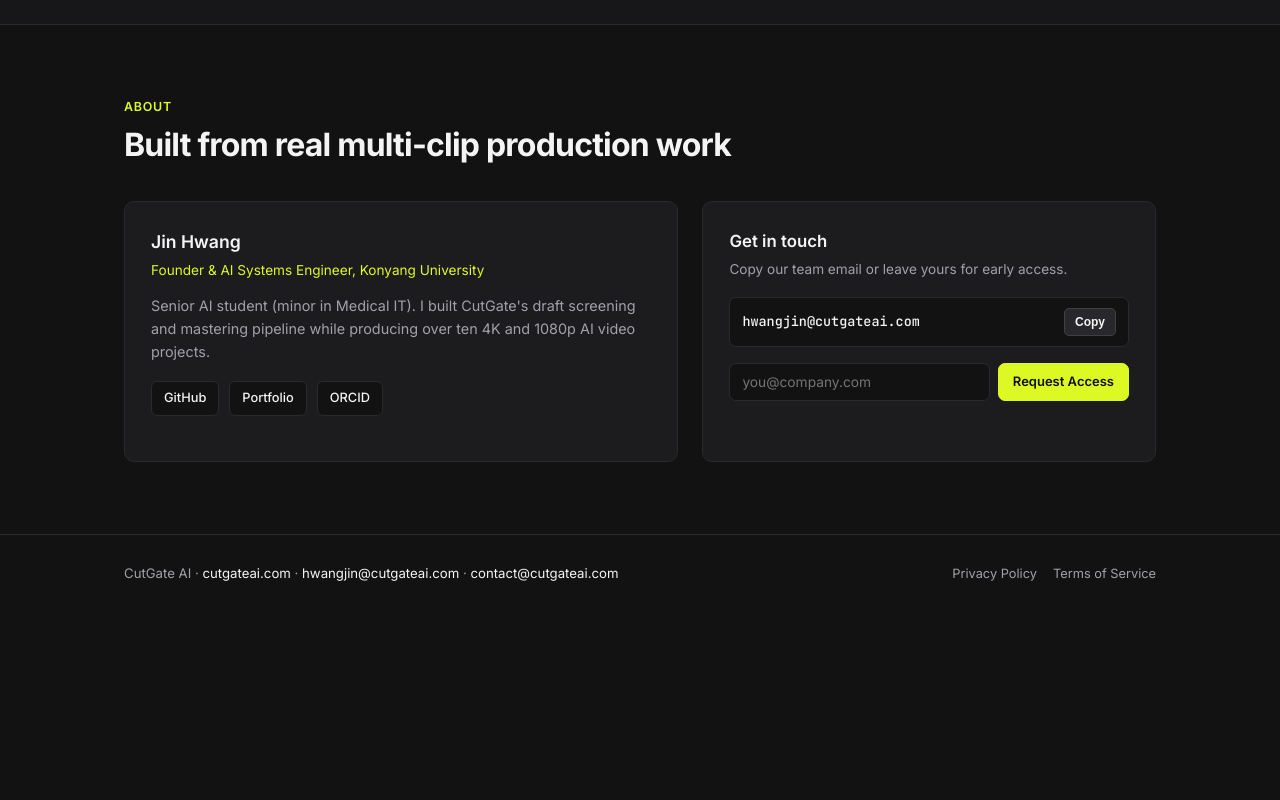
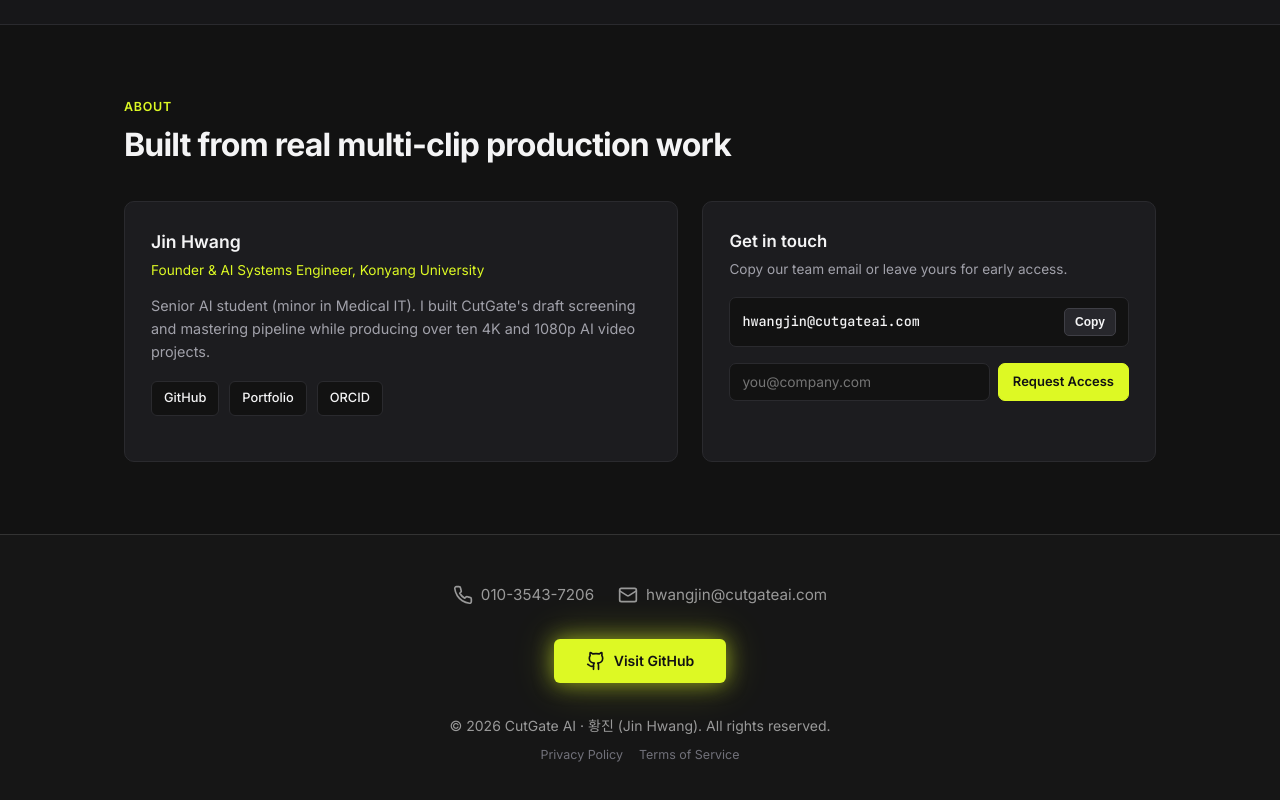
Before and after one commit to pomigod/scenespec-ai, a plain HTML site: page index.html in a window 1280 px wide. Shown: the part 2613-3413 px from the top of the page. Before the commit the page ends 3225 px from the top, so only its background shows below. Drawn offline with Linux system fonts and the light colour scheme; a web font is replaced by a local one.

Commit message:
Transplant neon-volt-bytes portfolio footer design into CutGate AI

```diff
--- a/index.html
+++ b/index.html
@@ -329,10 +329,25 @@
   </main>
 
   <footer class="site-footer">
-    <div class="container footer-inner">
-      <div class="footer-left">
-        CutGate AI · <a href="https://cutgateai.com">cutgateai.com</a> · <a href="mailto:hwangjin@cutgateai.com">hwangjin@cutgateai.com</a> · <a href="mailto:contact@cutgateai.com">contact@cutgateai.com</a>
+    <div class="footer-container">
+      <div class="footer-contacts">
+        <a href="tel:010-3543-7206">
+          <svg xmlns="http://www.w3.org/2000/svg" width="20" height="20" viewBox="0 0 24 24" fill="none" stroke="currentColor" stroke-width="2" stroke-linecap="round" stroke-linejoin="round" aria-hidden="true"><path d="M22 16.92v3a2 2 0 0 1-2.18 2 19.79 19.79 0 0 1-8.63-3.07 19.5 19.5 0 0 1-6-6 19.79 19.79 0 0 1-3.07-8.67A2 2 0 0 1 4.11 2h3a2 2 0 0 1 2 1.72 12.84 12.84 0 0 0 .7 2.81 2 2 0 0 1-.45 2.11L8.09 9.91a16 16 0 0 0 6 6l1.27-1.27a2 2 0 0 1 2.11-.45 12.84 12.84 0 0 0 2.81.7A2 2 0 0 1 22 16.92z"/></svg>
+          010-3543-7206
+        </a>
+        <a href="mailto:hwangjin@cutgateai.com">
+          <svg xmlns="http://www.w3.org/2000/svg" width="20" height="20" viewBox="0 0 24 24" fill="none" stroke="currentColor" stroke-width="2" stroke-linecap="round" stroke-linejoin="round" aria-hidden="true"><rect width="20" height="16" x="2" y="4" rx="2"/><path d="m22 7-8.97 5.7a1.94 1.94 0 0 1-2.06 0L2 7"/></svg>
+          hwangjin@cutgateai.com
+        </a>
       </div>
+
+      <a href="https://github.com/pomigod/scenespec-ai" target="_blank" rel="noopener noreferrer" class="footer-github-btn">
+        <svg xmlns="http://www.w3.org/2000/svg" width="20" height="20" viewBox="0 0 24 24" fill="none" stroke="currentColor" stroke-width="2" stroke-linecap="round" stroke-linejoin="round" aria-hidden="true"><path d="M15 22v-4a4.8 4.8 0 0 0-1-3.5c3 0 6-2 6-5.5.08-1.25-.27-2.48-1-3.5.28-1.15.28-2.35 0-3.5 0 0-1 0-3 1.5-2.64-.5-5.36-.5-8 0C6 2 5 2 5 2c-.3 1.15-.3 2.35 0 3.5A5.403 5.403 0 0 0 4 9c0 3.5 3 5.5 6 5.5-.39.49-.68 1.05-.85 1.65-.17.6-.22 1.23-.15 1.85v4"/><path d="M9 18c-4.51 2-5-2-7-2"/></svg>
+        Visit GitHub
+      </a>
+
+      <p class="footer-copy">© 2026 CutGate AI · 황진 (Jin Hwang). All rights reserved.</p>
+
       <div class="footer-legal">
         <button type="button" class="link-btn" data-modal="privacyModal" data-i18n="footer_privacy">Privacy Policy</button>
         <button type="button" class="link-btn" data-modal="termsModal" data-i18n="footer_terms">Terms of Service</button>
--- a/styles.css
+++ b/styles.css
@@ -678,46 +678,84 @@ body {
   min-height: 18px;
 }
 
-/* Footer */
+/* Footer (Transplanted from Portfolio) */
 .site-footer {
-  border-top: 1px solid var(--border);
-  padding: 28px 0;
-  background: var(--bg);
+  padding: 48px 16px;
+  border-top: 1px solid #333333;
+  background: rgba(31, 31, 31, 0.3);
+  text-align: center;
 }
 
-.footer-inner {
+.footer-container {
+  width: 100%;
+  max-width: 56rem;
+  margin: 0 auto;
+}
+
+.footer-contacts {
   display: flex;
   flex-wrap: wrap;
   align-items: center;
-  justify-content: space-between;
-  gap: 14px;
+  justify-content: center;
+  gap: 24px;
+  margin-bottom: 32px;
 }
 
-.footer-left {
-  font-size: 0.825rem;
-  color: var(--muted);
+.footer-contacts a {
+  display: inline-flex;
+  align-items: center;
+  gap: 8px;
+  color: #999999;
+  text-decoration: none;
+  font-size: 0.95rem;
+  transition: color 0.15s ease;
 }
 
-.footer-left a {
-  color: var(--ink);
-  text-decoration: none;
+.footer-contacts a:hover {
+  color: var(--accent);
 }
 
-.footer-left a:hover {
-  color: var(--accent);
+.footer-github-btn {
+  display: inline-flex;
+  align-items: center;
+  justify-content: center;
+  gap: 8px;
+  height: 44px;
+  padding: 0 32px;
+  border-radius: 6px;
+  background: var(--accent);
+  color: var(--accent-ink);
+  font-size: 0.875rem;
+  font-weight: 600;
+  text-decoration: none;
+  margin-bottom: 32px;
+  box-shadow: 0 0 20px rgba(221, 249, 36, 0.5), 0 0 40px rgba(221, 249, 36, 0.3);
+  transition: all 0.2s ease;
+}
+
+.footer-github-btn:hover {
+  background: rgba(221, 249, 36, 0.92);
+  box-shadow: 0 0 30px rgba(221, 249, 36, 0.65), 0 0 60px rgba(221, 249, 36, 0.4);
+}
+
+.footer-copy {
+  color: #999999;
+  font-size: 0.875rem;
+  margin-bottom: 10px;
 }
 
 .footer-legal {
   display: flex;
+  justify-content: center;
   gap: 16px;
 }
 
 .link-btn {
   background: transparent;
   border: none;
-  color: var(--muted);
+  color: #71717a;
   font-family: inherit;
-  font-size: 0.8rem;
+  font-size: 0.78rem;
   cursor: pointer;
 }
 
```
